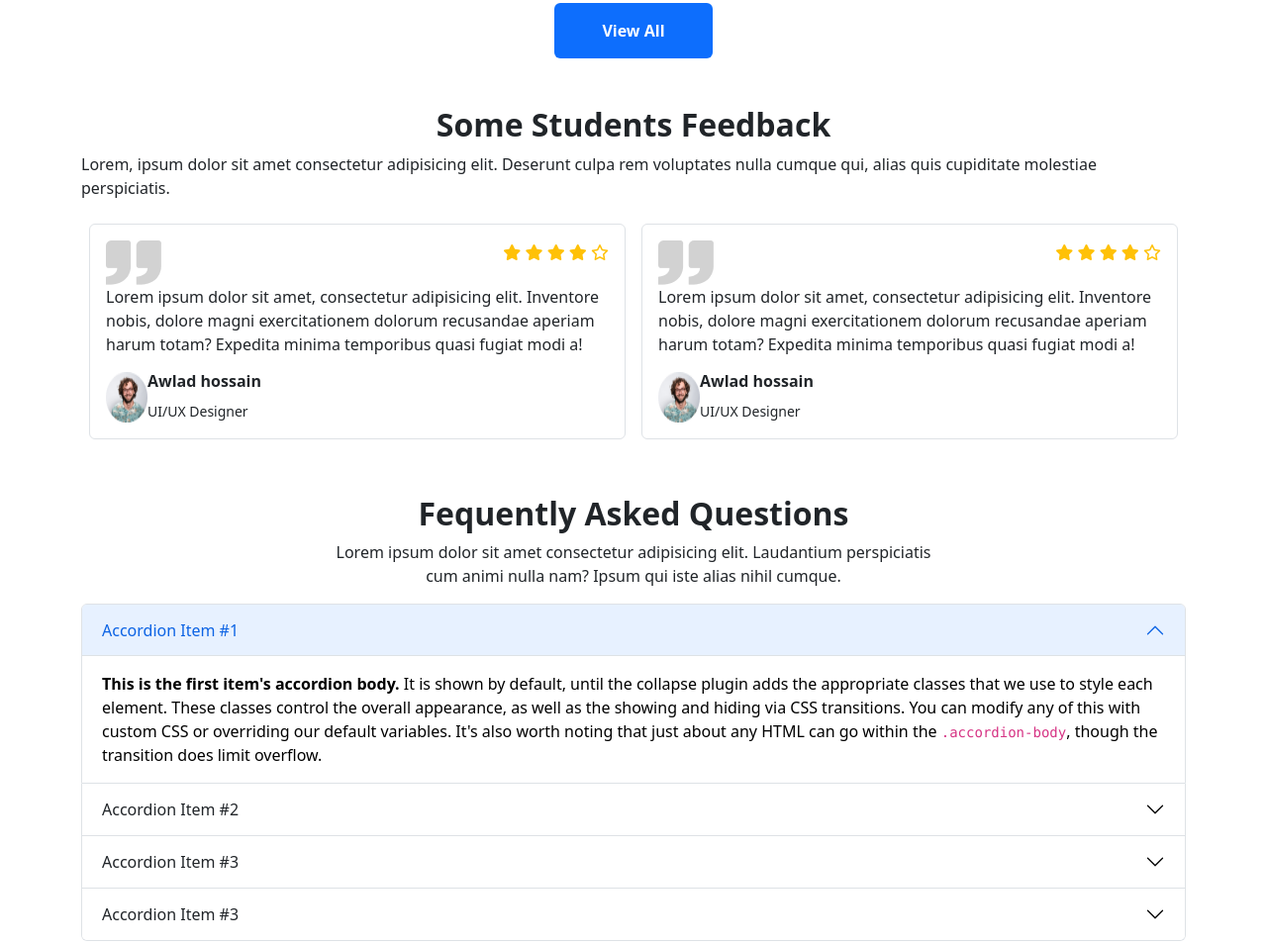
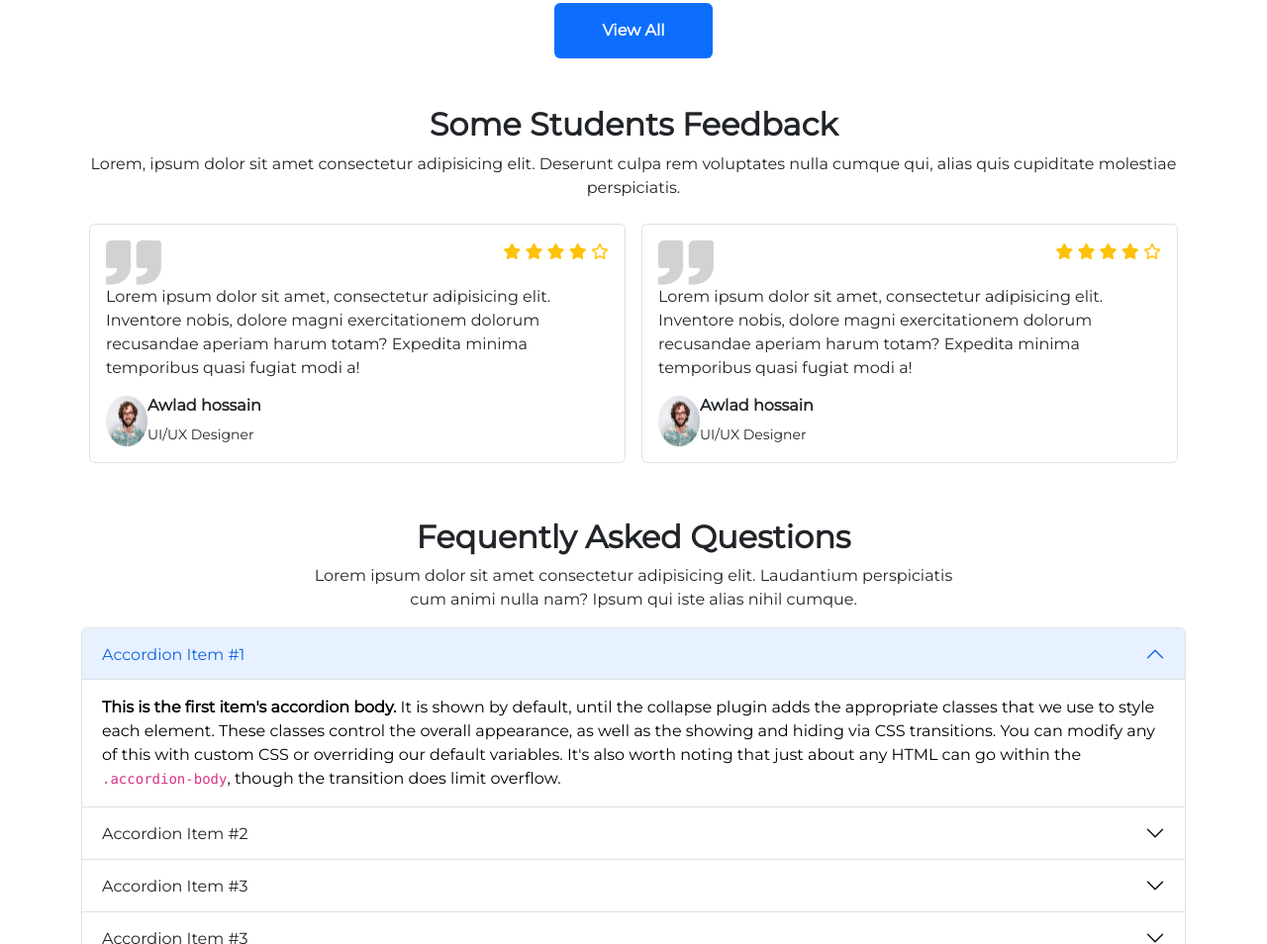
Before and after one commit to safwanbin2/pfs-school, a plain HTML site: page index.html in a window 1280 px wide. Shown: the part 3515-4469 px from the top of the page at 99% size. Drawn offline with nearby package versions, Linux system fonts and the light colour scheme.

Commit message:
alignment correction

```diff
--- a/index.html
+++ b/index.html
@@ -31,7 +31,7 @@
                     </ul>
                     <ul class="navbar-nav">
                         <li class="nav-item mx-2 fw-semibold">
-                            <a class="nav-link" href="#index.html">Home</a>
+                            <a class="nav-link" href="#home">Home</a>
                         </li>
                         <li class="nav-item mx-2 fw-semibold">
                             <a class="nav-link" href="#courses">Courses</a>
@@ -271,7 +271,7 @@
     <section id="feedback">
         <div class="container mx-auto my-5">
             <h2 class="fw-bold text-center">Some Students Feedback</h2>
-            <p>Lorem, ipsum dolor sit amet consectetur adipisicing elit. Deserunt culpa rem voluptates nulla cumque qui,
+            <p class="text-center">Lorem, ipsum dolor sit amet consectetur adipisicing elit. Deserunt culpa rem voluptates nulla cumque qui,
                 alias quis cupiditate molestiae perspiciatis.</p>
             <div class="d-flex flex-column flex-lg-row justify-content-between">
                 <div class="border rounded p-3 m-2">
--- a/styles/style.css
+++ b/styles/style.css
@@ -1,3 +1,8 @@
+@import url('https://fonts.googleapis.com/css2?family=Montserrat&display=swap');
+
+body{
+    font-family: 'Montserrat', sans-serif;
+}
 .carousel-item img{
     filter: brightness(30%);
 }
```
